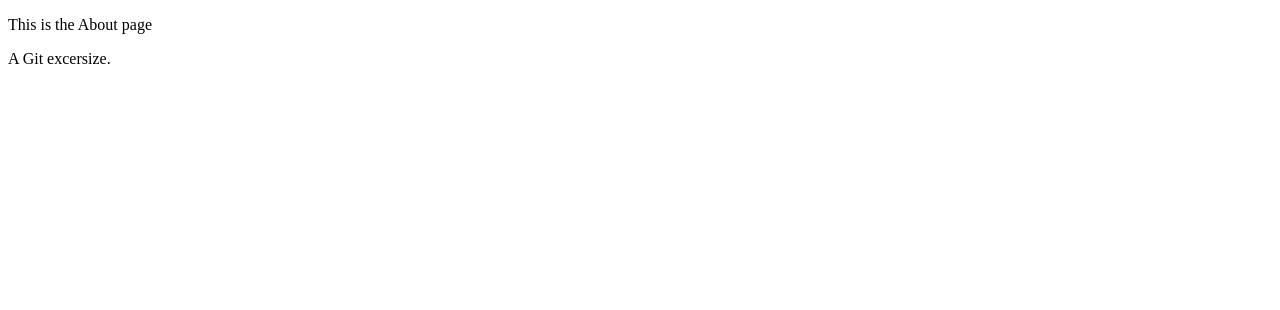
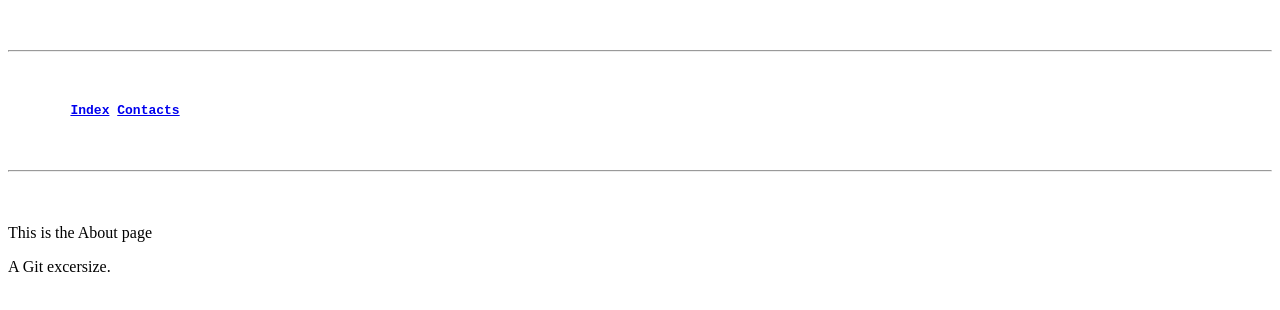
Before and after one commit to AntonT3/github1, a plain HTML site: page About.html in a window 1280 px wide. Drawn offline with Linux system fonts and the light colour scheme.

Commit message:
Update About.html

```diff
--- a/About.html
+++ b/About.html
@@ -7,9 +7,13 @@
     <title>Git - About</title>
 </head>
 <body>
-    <!-- Nav Tulee Tähän -->
-    <nav></nav>
-
+    <pre><strong>
+    <hr>
+    <nav>
+        <a href="Index.html">Index</a> <a href="Contact.html">Contacts</a>
+    </nav>
+    <hr>
+    </strong></pre>
     <p>This is the About page</p>
 
     A Git excersize.
```
